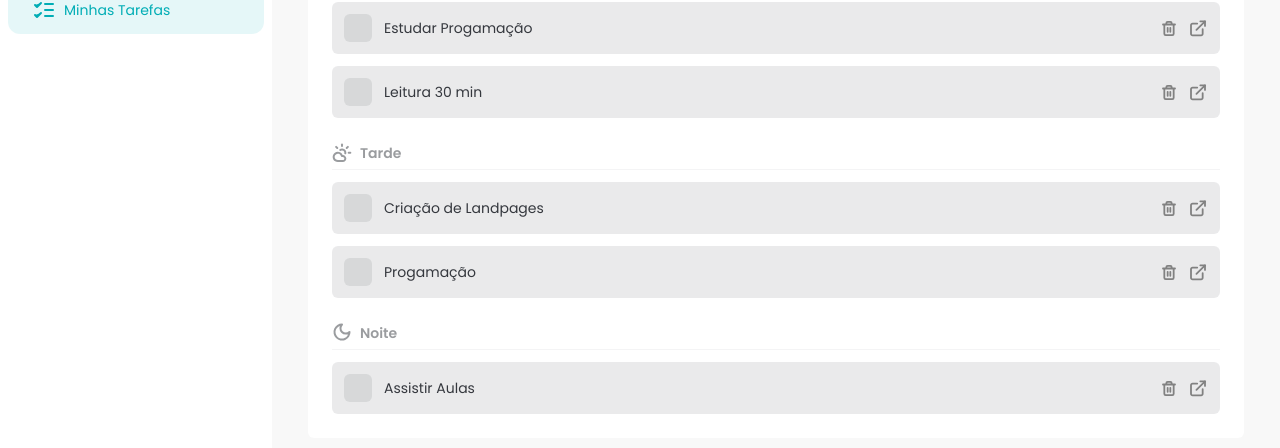
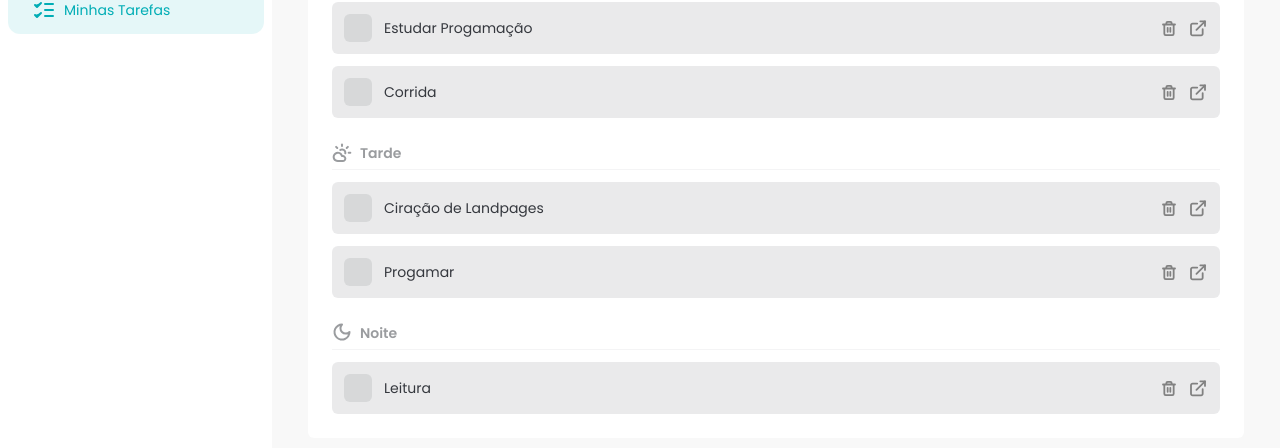
Before and after one commit to davifdev/task-manager-fsc, a React (Vite) app: page / in a window 1280 px wide. Shown: the part 202-650 px from the top of the page. Built offline with nearby package versions, Linux system fonts and the light colour scheme; data requests are answered from the project's data file.

Commit message:
feat: adding react query in version test

```diff
--- a/db.json
+++ b/db.json
@@ -8,32 +8,32 @@
       "description": "Estudar progamação durante 2 horas"
     },
     {
-      "id": "4680c7c6-7a96-4556-8919-bed818671648",
-      "title": "Criação de Landpages",
+      "id": "63a4f6e3-f525-416b-a1f3-dc84f6a8542d",
+      "title": "Ciração de Landpages",
       "time": "afternoon",
       "status": "not_started",
-      "description": "Criar Landpages do curso codeboost"
+      "description": "Criação de landpages do codeboost"
     },
     {
-      "id": "2991e662-0692-45ed-a467-704b24016843",
-      "title": "Leitura 30 min",
+      "id": "e3278186-72a2-4dbb-a259-a04ef8e780b4",
+      "title": "Leitura",
+      "time": "evening",
+      "status": "not_started",
+      "description": "Leitura noturna"
+    },
+    {
+      "id": "ed901e4e-4d53-4848-9308-f678211ef793",
+      "title": "Corrida",
       "time": "morning",
       "status": "not_started",
-      "description": "Ler 30min antes de dormir"
+      "description": "Correr 5km"
     },
     {
-      "id": "c6ec7b17-fcae-4610-b4d6-94f6b7ab98f0",
-      "title": "Progamação",
+      "id": "8059a977-4dc2-448a-87ed-609f7b8842d8",
+      "title": "Progamar",
       "time": "afternoon",
       "status": "not_started",
-      "description": "Progamar durante 4 horas"
-    },
-    {
-      "id": "49f6240f-e381-4b1d-b567-0f5991a1b939",
-      "title": "Assistir Aulas",
-      "time": "evening",
-      "status": "not_started",
-      "description": "Assistir aulas da faculdade"
+      "description": "Progamar 4 horas de foco"
     }
   ]
 }
--- a/package.json
+++ b/package.json
@@ -12,6 +12,7 @@
   },
   "dependencies": {
     "@tailwindcss/vite": "^4.1.14",
+    "@tanstack/react-query": "^5.90.2",
     "@types/react-transition-group": "^4.4.12",
     "json-server": "^1.0.0-beta.3",
     "react": "^19.1.1",
--- a/src/App.tsx
+++ b/src/App.tsx
@@ -1,11 +1,16 @@
 import MessageContainer from "./components/MessageContainer";
 import MainRouter from "./routes/MainRouter";
+import { QueryClient, QueryClientProvider } from "@tanstack/react-query";
+
+const queryClient = new QueryClient();
 
 const App = () => {
   return (
-    <MessageContainer>
-      <MainRouter />
-    </MessageContainer>
+    <QueryClientProvider client={queryClient}>
+      <MessageContainer>
+        <MainRouter />
+      </MessageContainer>
+    </QueryClientProvider>
   );
 };
 
--- a/src/components/Tasks.tsx
+++ b/src/components/Tasks.tsx
@@ -1,46 +1,40 @@
-import { useEffect, useState } from "react";
 import { CloudSunIcon, MoonIcon, SunIcon } from "../assets/icons";
-
 import Header from "./Header";
 import TaskItem from "./TaskItem";
 import TaskSeparator from "./TaskSeparator";
 import type { TaskModel } from "../models/TaskModel";
 import { showMessage } from "../adapters/showMessage";
 import SectionWrapper from "./SectionWrapper";
+import { useQuery, useQueryClient } from "@tanstack/react-query";
 
 const Tasks = () => {
-  const [tasks, setTasks] = useState<TaskModel[]>([]);
-
-  useEffect(() => {
-    const fetchTasks = async () => {
+  const queryClient = useQueryClient();
+  const { data: tasks } = useQuery<TaskModel[]>({
+    queryKey: ["my-tasks"],
+    queryFn: async () => {
       const response = await fetch("http://localhost:3000/tasks");
       const tasks = await response.json();
-      setTasks(tasks);
-
       if (!response.ok) {
-        console.log("Erro ao buscar tarefas!");
-        return;
+        throw Error();
       }
-    };
-
-    fetchTasks();
-  }, []);
+      return tasks;
+    },
+  });
 
   const tasksMorning = tasks?.filter((task) => task.time === "morning");
   const tasksAfternoon = tasks?.filter((task) => task.time === "afternoon");
   const tasksEvening = tasks?.filter((task) => task.time === "evening");
 
   const handleDeleteTask = async (taskId: string) => {
+    queryClient.setQueryData(["my-tasks"], (oldTasks: TaskModel[]) => {
+      return oldTasks.filter((oldTask) => oldTask.id !== taskId);
+    });
     showMessage.dismiss();
-    const newTasks = tasks.filter((task) => task.id !== taskId);
-    setTasks(newTasks);
-
     showMessage.success("Tarefa deletada com sucesso!");
   };
 
   const handleStatusTask = async (taskId: string) => {
-    console.log(taskId);
-    const newTask = tasks.map((task) => {
+    const newTask = tasks?.map((task) => {
       if (task.id !== taskId) return task;
       showMessage.dismiss();
 
@@ -62,9 +56,7 @@ const Tasks = () => {
       return task;
     });
 
-    setTasks(newTask);
-
-    const newTaskStatus = newTask.filter((task) => task.id === taskId)[0];
+    const newTaskStatus = newTask?.filter((task) => task.id === taskId)[0];
 
     const response = await fetch(`http://localhost:3000/tasks/${taskId}`, {
       method: "PATCH",
@@ -77,11 +69,23 @@ const Tasks = () => {
       showMessage.error("Não foi possível atualizar status");
       return;
     }
+
+    queryClient.setQueryData(["my-tasks"], (oldTasks: TaskModel[]) => {
+      return oldTasks.map((oldTask) => {
+        if (oldTask.id === taskId) {
+          return newTaskStatus;
+        }
+        return oldTask;
+      });
+    });
   };
 
   const handleSubmitTask = async (newTask: TaskModel) => {
+    console.log(newTask);
+    queryClient.setQueryData(["my-tasks"], (oldTasks: TaskModel[]) => {
+      return [...oldTasks, newTask];
+    });
     showMessage.dismiss();
-    setTasks([...tasks, newTask]);
     showMessage.success("Tarefa criada com sucesso");
   };
 
@@ -95,7 +99,7 @@ const Tasks = () => {
       <div className="space-y-6 rounded-md bg-white p-6">
         <div className="space-y-3">
           <TaskSeparator text="Manhã" icon={<SunIcon />} />
-          {tasksMorning.map((task) => (
+          {tasksMorning?.map((task) => (
             <TaskItem
               task={task}
               key={task.id}
@@ -106,7 +110,7 @@ const Tasks = () => {
         </div>
         <div className="space-y-3">
           <TaskSeparator text="Tarde" icon={<CloudSunIcon />} />
-          {tasksAfternoon.map((task) => (
+          {tasksAfternoon?.map((task) => (
             <TaskItem
               task={task}
               key={task.id}
@@ -117,7 +121,7 @@ const Tasks = () => {
         </div>
         <div className="space-y-3">
           <TaskSeparator text="Noite" icon={<MoonIcon />} />
-          {tasksEvening.map((task) => (
+          {tasksEvening?.map((task) => (
             <TaskItem
               task={task}
               key={task.id}
```
Also changed, not shown: 1 other file (tests, documents, lock files or other folders).
